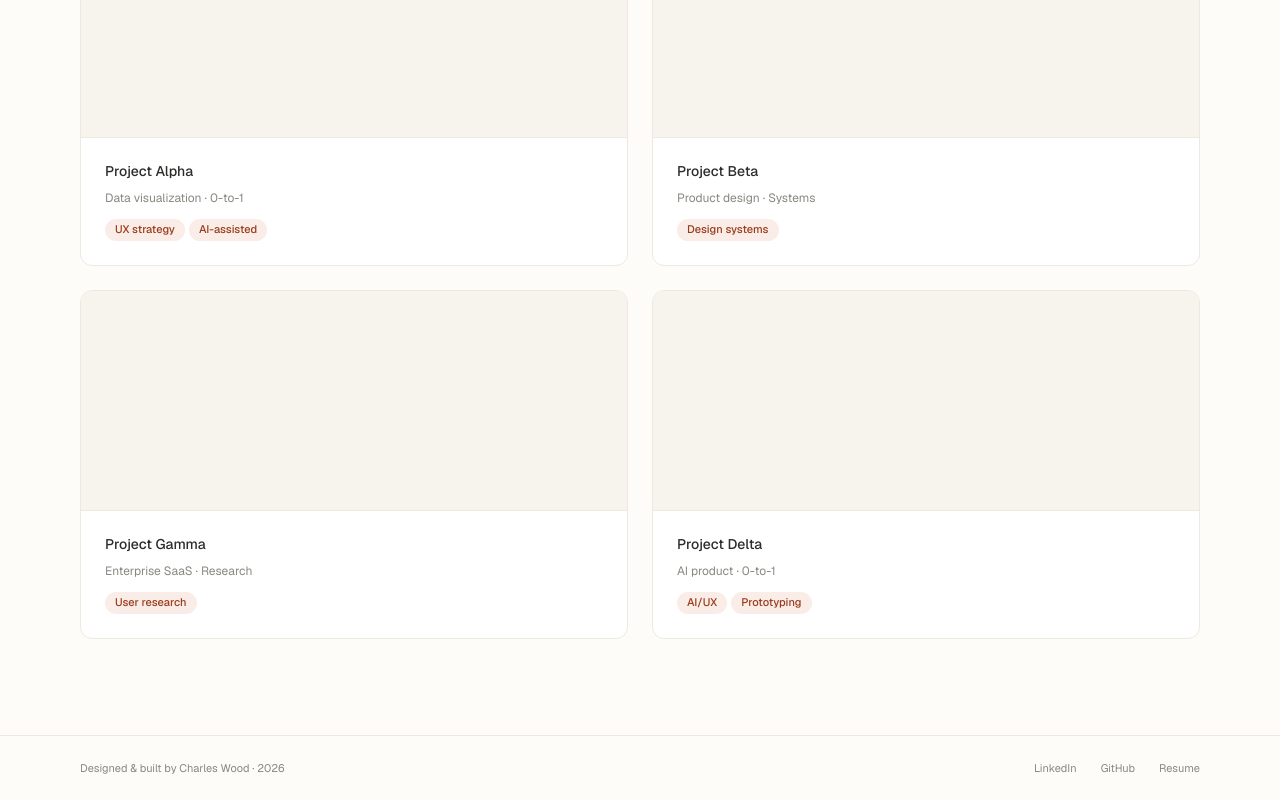
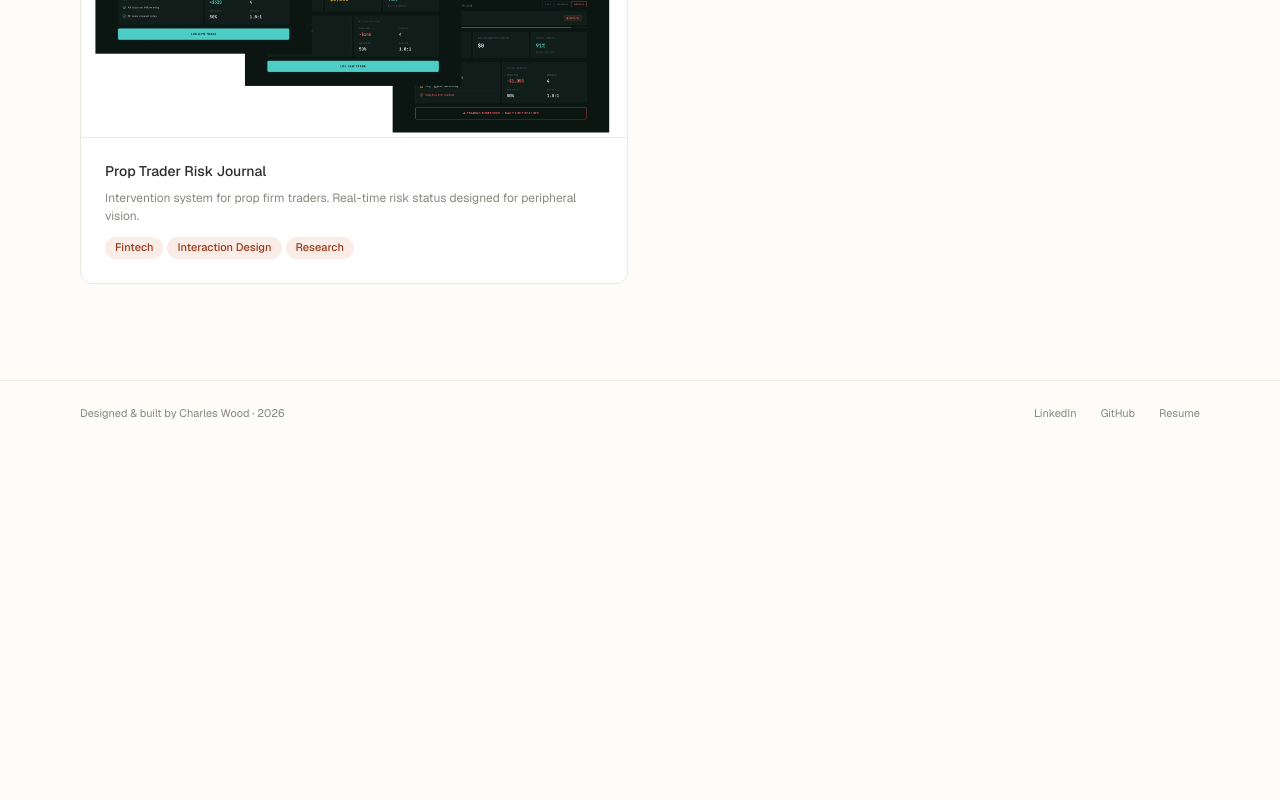
Before and after one commit to cdwood123/ux-portfolio, a React (Vite) app: page /work in a window 1280 px wide. Shown: the part 860-1660 px from the top of the page. After the commit the page ends 1305 px from the top, so only its background shows below. Built offline with nearby package versions, Linux system fonts and the light colour scheme.

Commit message:
Add Trader case study page

```diff
--- a/src/data/work.js
+++ b/src/data/work.js
@@ -1,4 +1,5 @@
 import cashewScreens from '../assets/case-studies/cashew/cashew-screens.png'
+import traderDash from '../assets/case-studies/trader/dash_triptych.png'
 
 export const workItems = [
   {
@@ -21,49 +22,57 @@ export const workItems = [
     duration: 'Delivered 2021',
   },
   {
-    slug: 'project-alpha',
-    title: 'Project Alpha',
-    problem: 'Data visualization · 0-to-1',
-    tags: ['UX strategy', 'AI-assisted'],
-    categories: ['Product', 'AI/UX'],
-    company: '[Company]',
-    role: 'Lead Product Designer',
-    year: '2024',
-    duration: '6 months',
+    slug: 'trader',
+    title: 'Prop Trader Risk Journal',
+    problem: 'Intervention system for prop firm traders. Real-time risk status designed for peripheral vision.',
+    tags: ['Fintech', 'Interaction Design', 'Research'],
+    categories: ['Product', 'Research'],
+    image: traderDash,
   },
-  {
-    slug: 'project-beta',
-    title: 'Project Beta',
-    problem: 'Product design · Systems',
-    tags: ['Design systems'],
-    categories: ['Product', 'Systems'],
-    company: '[Company]',
-    role: 'Senior Product Designer',
-    year: '2023',
-    duration: '8 months',
-  },
-  {
-    slug: 'project-gamma',
-    title: 'Project Gamma',
-    problem: 'Enterprise SaaS · Research',
-    tags: ['User research'],
-    categories: ['Research'],
-    company: '[Company]',
-    role: 'Product Designer',
-    year: '2023',
-    duration: '4 months',
-  },
-  {
-    slug: 'project-delta',
-    title: 'Project Delta',
-    problem: 'AI product · 0-to-1',
-    tags: ['AI/UX', 'Prototyping'],
-    categories: ['Product', 'AI/UX'],
-    company: '[Company]',
-    role: 'Lead Product Designer',
-    year: '2024',
-    duration: '5 months',
-  },
+  // {
+  //   slug: 'project-alpha',
+  //   title: 'Project Alpha',
+  //   problem: 'Data visualization · 0-to-1',
+  //   tags: ['UX strategy', 'AI-assisted'],
+  //   categories: ['Product', 'AI/UX'],
+  //   company: '[Company]',
+  //   role: 'Lead Product Designer',
+  //   year: '2024',
+  //   duration: '6 months',
+  // },
+  // {
+  //   slug: 'project-beta',
+  //   title: 'Project Beta',
+  //   problem: 'Product design · Systems',
+  //   tags: ['Design systems'],
+  //   categories: ['Product', 'Systems'],
+  //   company: '[Company]',
+  //   role: 'Senior Product Designer',
+  //   year: '2023',
+  //   duration: '8 months',
+  // },
+  // {
+  //   slug: 'project-gamma',
+  //   title: 'Project Gamma',
+  //   problem: 'Enterprise SaaS · Research',
+  //   tags: ['User research'],
+  //   categories: ['Research'],
+  //   company: '[Company]',
+  //   role: 'Product Designer',
+  //   year: '2023',
+  //   duration: '4 months',
+  // },
+  // {
+  //   slug: 'project-delta',
+  //   title: 'Project Delta',
+  //   problem: 'AI product · 0-to-1',
+  //   tags: ['AI/UX', 'Prototyping'],
+  //   categories: ['Product', 'AI/UX'],
+  //   company: '[Company]',
+  //   role: 'Lead Product Designer',
+  //   year: '2024',
+  //   duration: '5 months',
+  // },
 ]
 
 export const filterCategories = ['All', 'Product', 'AI/UX', 'Research', 'Systems']
```
